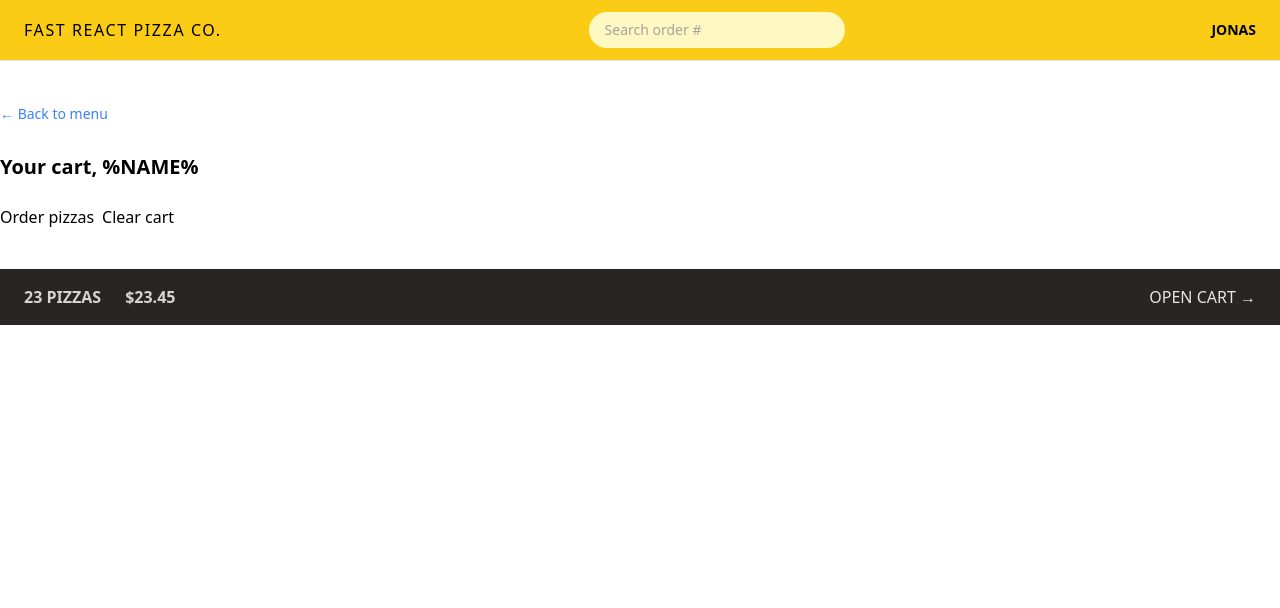
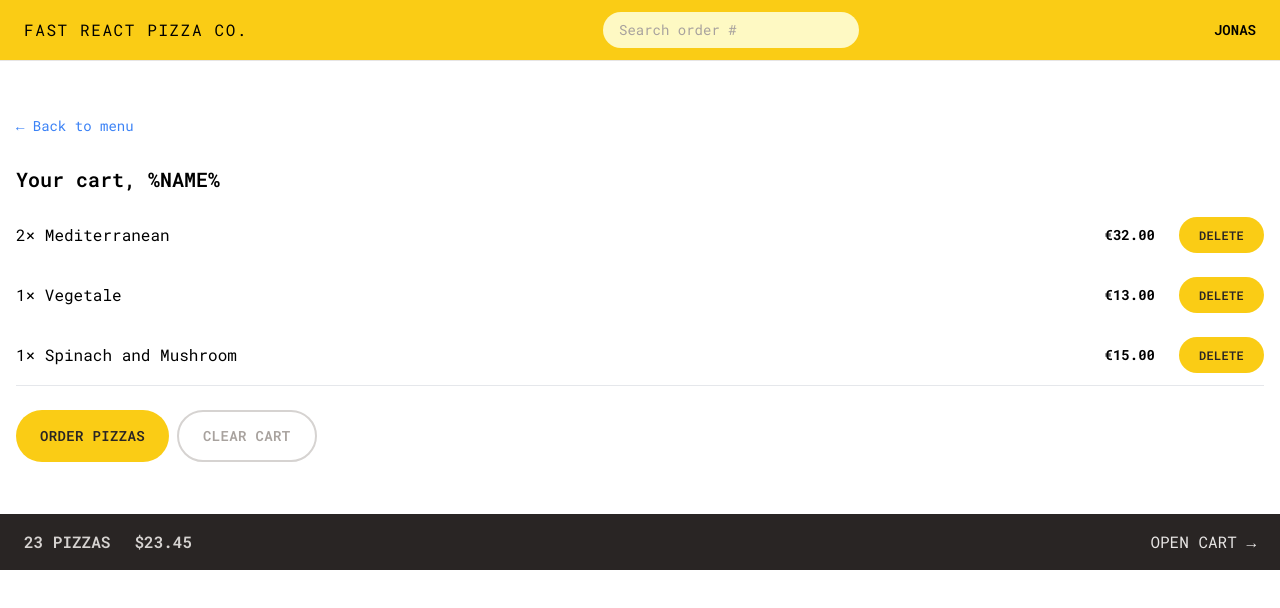
Before and after one commit to HaThiMyChi/fast-react-pizza, a React (Create React App) app: page /cart in a window 1280 px wide. Shown: the top 608 px of the page. Built offline with nearby package versions, Linux system fonts and the light colour scheme.

Commit message:
styling the menu and the cart

```diff
--- a/public/index.html
+++ b/public/index.html
@@ -15,6 +15,10 @@
       user's mobile device or desktop. See https://developers.google.com/web/fundamentals/web-app-manifest/
     -->
     <link rel="manifest" href="%PUBLIC_URL%/manifest.json" />
+    <link
+      href="https://fonts.googleapis.com/css2?family=Roboto+Mono:wght@300;400;500;600;700&display=swap"
+      rel="stylesheet"
+    />
     <!--
       Notice the use of %PUBLIC_URL% in the tags above.
       It will be replaced with the URL of the `public` folder during the build.
@@ -24,7 +28,7 @@
       work correctly both with client-side routing and a non-root public URL.
       Learn how to configure a non-root public URL by running `npm run build`.
     -->
-    <title>React App</title>
+    <title>Fast React Pizza Co.</title>
   </head>
   <body>
     <noscript>You need to enable JavaScript to run this app.</noscript>
--- a/src/features/cart/Cart.jsx
+++ b/src/features/cart/Cart.jsx
@@ -2,23 +2,59 @@ import React from 'react';
 import PropTypes from 'prop-types';
 import LinkButton from '../../ui/LinkButton';
 import { Link } from 'react-router-dom';
+import Button from '../../ui/Button';
+import CartItem from './CartItem';
 
 Cart.propTypes = {
 
 };
 
+const fakeCart = [
+    {
+      pizzaId: 12,
+      name: 'Mediterranean',
+      quantity: 2,
+      unitPrice: 16,
+      totalPrice: 32,
+    },
+    {
+      pizzaId: 6,
+      name: 'Vegetale',
+      quantity: 1,
+      unitPrice: 13,
+      totalPrice: 13,
+    },
+    {
+      pizzaId: 11,
+      name: 'Spinach and Mushroom',
+      quantity: 1,
+      unitPrice: 15,
+      totalPrice: 15,
+    },
+];
+
+
 function Cart(props) {
+    const cart = fakeCart;
+
     return (
-        <div>
-            <Link className="text-sm text-blue-500 hover:text-blue-500 hover:underline" to="/menu">
+        <div className='px-4 py-3'>
+            <LinkButton to="/menu">
                 &larr; Back to menu
-            </Link>
+            </LinkButton>
 
             <h2 className='mt-7 text-xl font-semibold'>Your cart, %NAME%</h2>
 
+            <ul className='mt-3 devide-y divide-stone-200 border-b'>
+                {cart.map((item) => (
+                    <CartItem item={item} key={item.key}/>
+                ))}
+            </ul>
+
             <div className='mt-6 space-x-2'>
-                <Link to="/order/new">Order pizzas</Link>
-                <button>Clear cart</button>
+                <Button to="/order/new" type="primary">Order pizzas</Button>
+
+                <Button type="secondary">Clear cart</Button>
             </div>
         </div>
 
--- /dev/null
+++ b/src/features/cart/CartItem.jsx
@@ -0,0 +1,28 @@
+import React from 'react';
+import PropTypes from 'prop-types';
+import { formatCurrency } from '../../utils/helpers';
+import Button from '../../ui/Button';
+
+CartItem.propTypes = {
+
+};
+
+function CartItem({ item }) {
+
+    const { pizzaId, name, quantity, totalPrice } = item;
+
+    return (
+        <li className="py-3 sm:flex sm:items-center sm:justify-between">
+            <p className="mb-1 sm:mb-0">
+                {quantity}&times; {name}
+            </p>
+            <div className="flex items-center justify-between sm:gap-6">
+                <p className="text-sm font-bold">{formatCurrency(totalPrice)}</p>
+
+                <Button type="small">Delete</Button>
+            </div>
+        </li>
+    );
+}
+
+export default CartItem;
--- a/src/features/menu/MenuItem.jsx
+++ b/src/features/menu/MenuItem.jsx
@@ -1,6 +1,7 @@
 import React from 'react';
 import PropTypes from 'prop-types';
 import { formatCurrency } from '../../utils/helpers';
+import Button from '../../ui/Button';
 
 MenuItem.propTypes = {
     pizza: PropTypes.object,
@@ -17,7 +18,9 @@ function MenuItem({pizza}) {
                 <p className='font-medium'>{name}</p>
                 <p className='text-sm capitalize italic text-stone-500'>{ingredients.join(',')}</p>
                 <div className='mt-auto flex items-center justify-between'>
-                    {!soldOut ? <p className='text-sm'>{formatCurrency(unitPrice)}</p> : <p className='text-sm font-medium uppercase text-stone-500'>Sold out</p>}
+                    {!soldOut ? (<p className='text-sm'>{formatCurrency(unitPrice)}</p> ): (<p className='text-sm font-medium uppercase text-stone-500'>Sold out</p>)}
+
+                    <Button type="small">Add to cart</Button>
                 </div>
             </div>
 
--- a/src/index.css
+++ b/src/index.css
@@ -22,14 +22,11 @@
     focus:outline-none focus:ring focus:ring-yellow-400
     w-full md:px-6 md:py-3;
   }
-}
 
-
-/* https://dev.to/afif/i-made-100-css-loaders-for-your-next-project-4eje */
   .loader {
     width: 45px;
     aspect-ratio: 0.75;
-  --c: no-repeat linear-gradient(#333 0 0);
+    --c: no-repeat linear-gradient(theme(colors.stone.800) 0 0);
     background: var(--c) 0% 50%, var(--c) 50% 50%, var(--c) 100% 50%;
     background-size: 20% 50%;
     animation: loading 1s infinite linear;
@@ -49,3 +46,7 @@
       background-position: 0% 50%, 50% 50%, 100% 100%;
     }
   }
+}
+
+
+/* https://dev.to/afif/i-made-100-css-loaders-for-your-next-project-4eje */
--- /dev/null
+++ b/src/ui/Button.jsx
@@ -0,0 +1,35 @@
+import React from 'react';
+import PropTypes from 'prop-types';
+import { Link } from 'react-router-dom';
+
+Button.propTypes = {
+
+};
+
+function Button({children, disabled, to, type}) {
+    const base =
+    'inline-block text-sm rounded-full bg-yellow-400 font-semibold uppercase tracking-wide text-stone-800 transition-colors duration-300 hover:bg-yellow-300 focus:bg-yellow-300 focus:outline-none focus:ring focus:ring-yellow-300 focus:ring-offset-2 disabled:cursor-not-allowed';
+
+    const styles = {
+        primary: base + ' px-4 py-3 md:px-6 md:py-4',
+        small: base + ' px-4 py-2 md:px-5 md:py-2.5 text-xs',
+        round: base + ' px-2.5 py-1 md:px-3.5 md:py-2 text-sm',
+        secondary:
+            'inline-block text-sm rounded-full border-2 border-stone-300 font-semibold uppercase tracking-wide text-stone-400 transition-colors duration-300 hover:bg-stone-300 hover:text-stone-800 focus:bg-stone-300 focus:text-stone-800 focus:outline-none focus:ring focus:ring-stone-200 focus:ring-offset-2 disabled:cursor-not-allowed px-4 py-2.5 md:px-6 md:py-3.5',
+    }
+
+    if (to) {
+        return (
+            <Link to={to} className={styles[type]}>{children}</Link>
+        )
+    }
+    return (
+        <buton disabled={disabled}
+            className={styles[type]}>
+                {children}
+
+        </buton>
+    );
+}
+
+export default Button;
--- a/src/ui/LinkButton.jsx
+++ b/src/ui/LinkButton.jsx
@@ -7,8 +7,9 @@ LinkButton.propTypes = {
 };
 
 function LinkButton({children, to}) {
+    const className = 'text-sm text-blue-500 hover:text-blue-600 hover:underline'
     return (
-        <Link to={to}>
+        <Link to={to} className={className}>
             {children}
         </Link>
     );
--- a/src/ui/Loader.jsx
+++ b/src/ui/Loader.jsx
@@ -7,8 +7,11 @@ Loader.propTypes = {
 
 function Loader(props) {
     return (
-        <div className="loader">
+        <div className='absolute inset-0 flex items-center justify-center
+            bg-slate-200/20 backdrop-blur-sm'>
+            <div className="loader">
 
+            </div>
         </div>
     );
 }
--- a/tailwind.config.js
+++ b/tailwind.config.js
@@ -4,7 +4,18 @@ module.exports = {
         "./src/**/*.{html,js,jsx,ts,tsx}",
     ],
     theme: {
-        extend: {},
+        fontFamily: {
+            sans: 'Roboto Mono, monospace',
+        },
+
+        extend: {
+            fontSize: {
+                huge: ['80rem', { lineHeight: '1' }],
+            },
+            height: {
+                screen: '100dvh',
+            },
+        },
     },
     plugins: [],
 }
```
Lines whose indentation alone changed are shown as unchanged.
